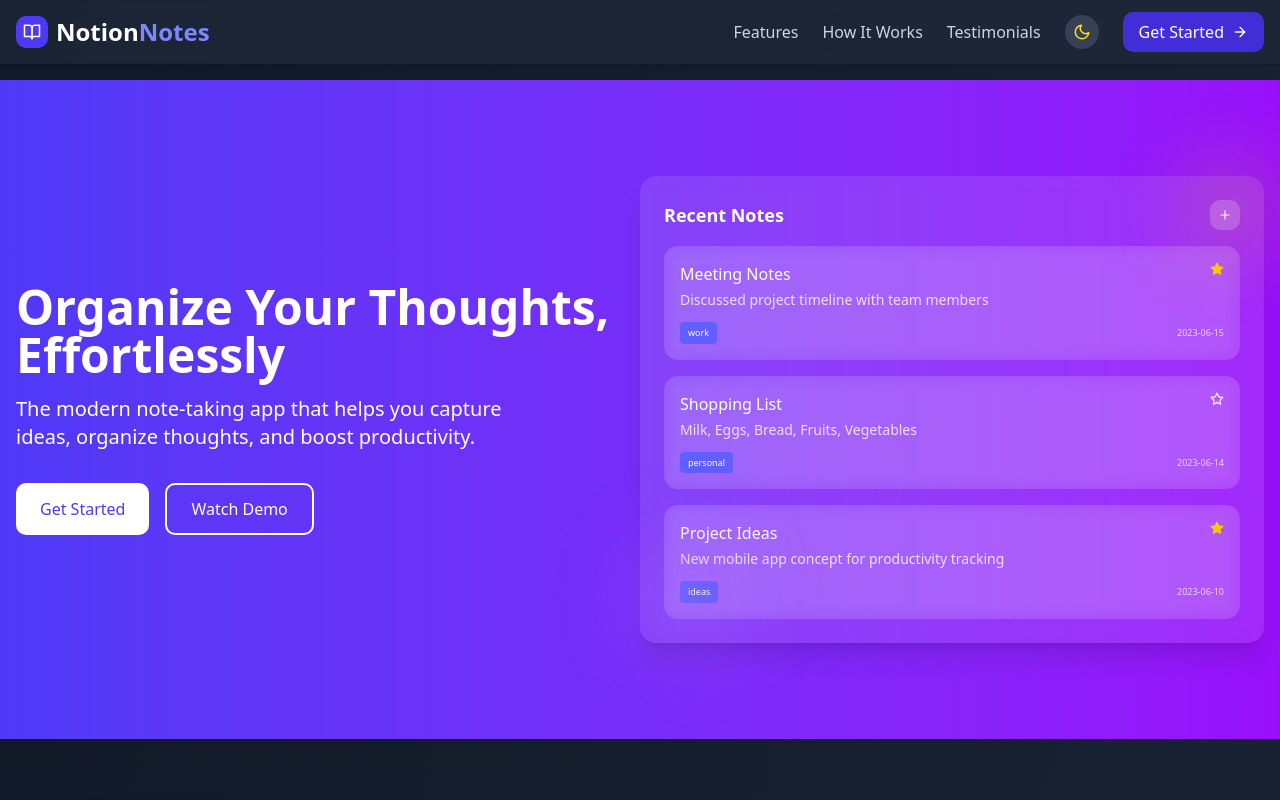
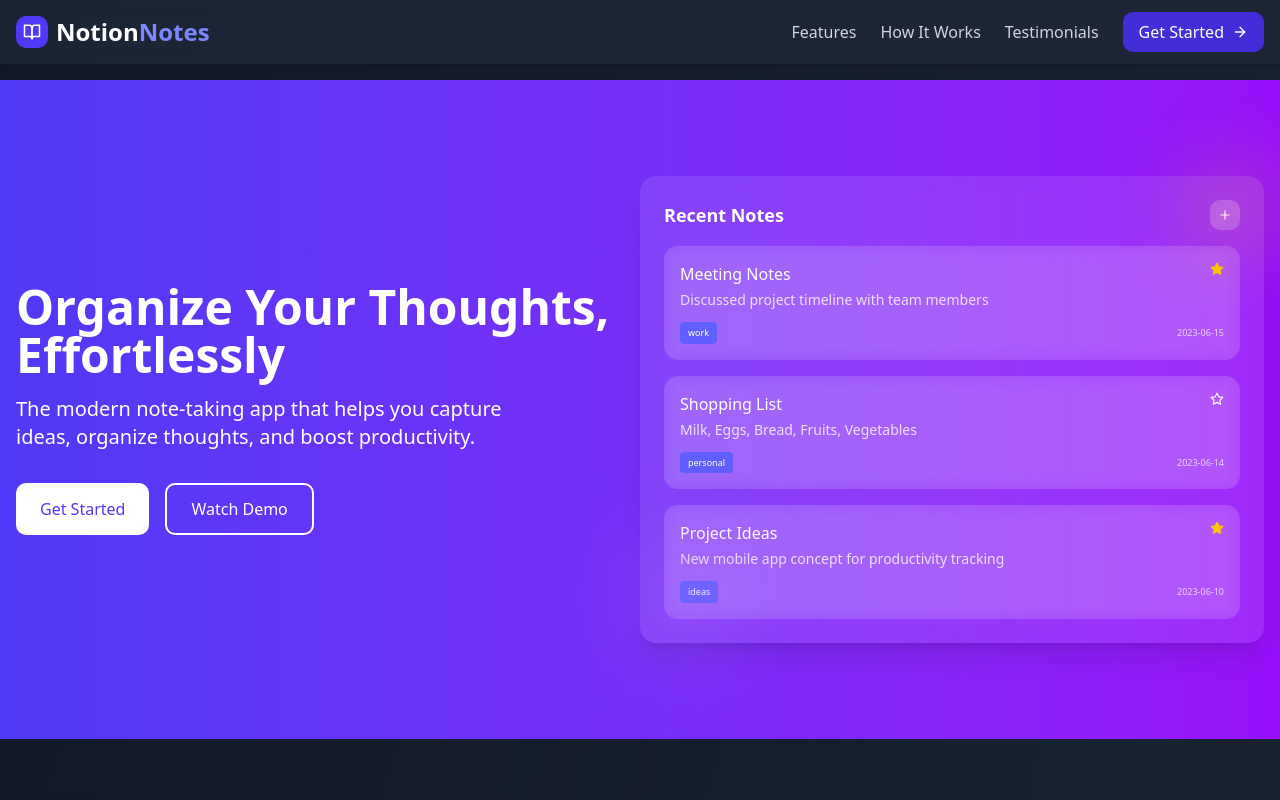
Before and after one commit to Waleed-Ahmad-dev/notes_app, a Next.js app: page / in a window 1280 px wide. Shown: the top 800 px of the page. Built offline with nearby package versions, Linux system fonts and the light colour scheme.

Commit message:
Remove Dark mode logic

```diff
--- a/src/app/page.tsx
+++ b/src/app/page.tsx
@@ -11,7 +11,6 @@ import TestimonialsSection from '@/components/LandingPage/TestimonialsSection';
 import { useState } from 'react';
 
 function App() {
-  const [darkMode, setDarkMode] = useState(false);
   const [mobileMenuOpen, setMobileMenuOpen] = useState(false);
   const [createNoteVisible, setCreateNoteVisible] = useState(false);
   const [activeTab, setActiveTab] = useState('all');
@@ -68,10 +67,8 @@ function App() {
   };
 
   return (
-    <div className={`min-h-screen bg-gradient-to-br from-gray-50 to-gray-100 dark:from-gray-900 dark:to-gray-800 ${darkMode ? 'dark' : ''}`}>
+    <div className={`min-h-screen bg-gradient-to-br from-gray-50 to-gray-100 dark:from-gray-900 dark:to-gray-800`}>
       <Navbar
-        darkMode={darkMode}
-        setDarkMode={setDarkMode}
         mobileMenuOpen={mobileMenuOpen}
         setMobileMenuOpen={setMobileMenuOpen}
       />
--- a/src/components/LandingPage/Navbar.tsx
+++ b/src/components/LandingPage/Navbar.tsx
@@ -1,14 +1,12 @@
 import { motion } from 'framer-motion';
-import { BookOpen, Sun, Moon, Menu, X, ArrowRight } from 'react-feather';
+import { BookOpen, Menu, X, ArrowRight } from 'react-feather';
 
 interface NavbarProps {
-     darkMode: boolean;
-     setDarkMode: (value: boolean) => void;
      mobileMenuOpen: boolean;
      setMobileMenuOpen: (value: boolean) => void;
 }
 
-export default function Navbar({ darkMode, setDarkMode, mobileMenuOpen, setMobileMenuOpen }: NavbarProps) {
+export default function Navbar({ mobileMenuOpen, setMobileMenuOpen }: NavbarProps) {
      return (
           <motion.nav
                className="fixed top-0 left-0 right-0 z-50 bg-white/80 backdrop-blur-sm shadow-sm dark:bg-gray-800/80 dark:shadow-gray-900/50"
@@ -29,26 +27,12 @@ export default function Navbar({ darkMode, setDarkMode, mobileMenuOpen, setMobil
                          <a href="#how-it-works" className="text-gray-600 hover:text-indigo-600 dark:text-gray-300 dark:hover:text-indigo-400 transition-colors">How It Works</a>
                          <a href="#testimonials" className="text-gray-600 hover:text-indigo-600 dark:text-gray-300 dark:hover:text-indigo-400 transition-colors">Testimonials</a>
 
-                         <button
-                              onClick={() => setDarkMode(!darkMode)}
-                              className="p-2 rounded-full bg-gray-200 dark:bg-gray-700 text-gray-700 dark:text-yellow-300 hover:bg-gray-300 dark:hover:bg-gray-600 transition-colors"
-                         >
-                              {darkMode ? <Sun size={18} /> : <Moon size={18} />}
-                         </button>
-
                          <button className="bg-indigo-600 dark:bg-indigo-700 text-white px-4 py-2 rounded-lg hover:bg-indigo-700 dark:hover:bg-indigo-600 transition-colors flex items-center">
                               Get Started <ArrowRight size={16} className="ml-2" />
                          </button>
                     </div>
 
                     <div className="flex items-center space-x-4 md:hidden">
-                         <button
-                              onClick={() => setDarkMode(!darkMode)}
-                              className="p-2 rounded-full bg-gray-200 dark:bg-gray-700 text-gray-700 dark:text-yellow-300"
-                         >
-                              {darkMode ? <Sun size={18} /> : <Moon size={18} />}
-                         </button>
-
                          <button
                               className="text-gray-600 dark:text-gray-300"
                               onClick={() => setMobileMenuOpen(!mobileMenuOpen)}
```
